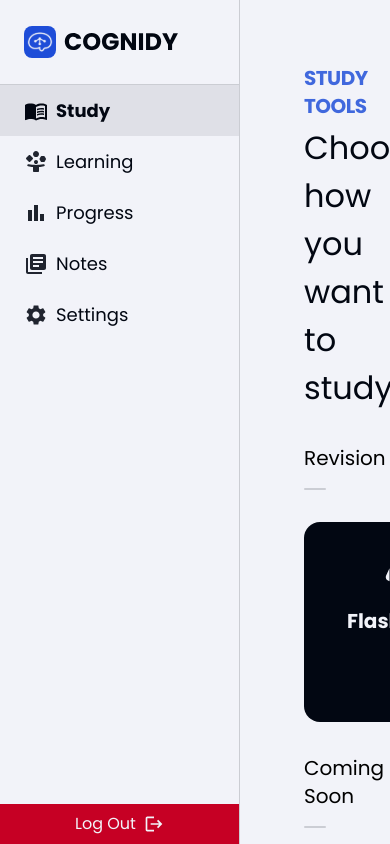
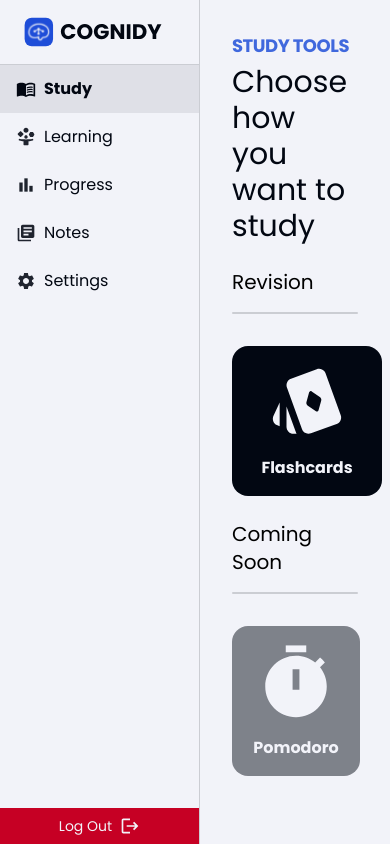
Before and after one commit to Mikadifo/CognidyFrontend, a Next.js app: page /dashboard/study in a window 390 px wide. Built offline with nearby package versions, Linux system fonts and the light colour scheme; sample sign-in values are in the browser's storage.

Commit message:
mod: sidebar and layout responsive

```diff
--- a/src/app/components/DashboardHeader.tsx
+++ b/src/app/components/DashboardHeader.tsx
@@ -10,9 +10,11 @@ export const DashboardHeader: FC<DashboardHeaderProps> = ({
   subheading,
 }) => (
   <div className="font-poppins flex flex-col gap-1">
-    <span className="text-xl font-bold text-brand-84 tracking-tight uppercase">
+    <span className="text-lg lg:text-xl font-bold text-brand-84 tracking-tight uppercase">
       {heading}
     </span>
-    <span className="text-dark font-normal text-[32px]">{subheading}</span>
+    <span className="text-dark font-normal text-3xl lg:text-[32px]">
+      {subheading}
+    </span>
   </div>
 );
--- a/src/app/components/SectionOption.tsx
+++ b/src/app/components/SectionOption.tsx
@@ -16,9 +16,11 @@ export const SectionOption: FC<SectionOptionProps> = ({
 }) => {
   if (disabled) {
     return (
-      <div className="bg-dark text-white flex flex-col gap-4 p-6 size-[200px] rounded-2xl items-center cursor-not-allowed opacity-[48%]">
-        <Icon />
-        <span className="font-bold font-poppins text-xl">{label}</span>
+      <div className="bg-dark text-white flex flex-col gap-3 lg:gap-4 p-4 lg:p-6 size-[150px] lg:size-[200px] rounded-2xl items-center cursor-not-allowed opacity-[48%]">
+        <Icon className="size-[96px] lg:size-[100px]" />
+        <span className="font-bold font-poppins text-base lg:text-xl">
+          {label}
+        </span>
       </div>
     );
   }
@@ -26,10 +28,12 @@ export const SectionOption: FC<SectionOptionProps> = ({
   return (
     <Link
       href={href}
-      className="bg-dark text-white flex flex-col gap-4 p-6 size-[200px] rounded-2xl items-center hover:scale-95 hover:opacity-95"
+      className="bg-dark text-white flex flex-col gap-3 lg:gap-4 p-4 lg:p-6 size-[150px] lg:size-[200px] rounded-2xl items-center hover:scale-95 hover:opacity-95"
     >
-      <Icon />
-      <span className="font-bold font-poppins text-xl">{label}</span>
+      <Icon className="size-[96px] lg:size-[100px]" />
+      <span className="font-bold font-poppins text-base lg:text-xl">
+        {label}
+      </span>
     </Link>
   );
 };
--- a/src/app/components/SideBar.tsx
+++ b/src/app/components/SideBar.tsx
@@ -46,10 +46,10 @@ export const SideBar: FC<SideBarProps> = ({ className }) => {
 
   return (
     <div
-      className={`flex flex-col h-screen min-w-[240px] w-[240px] bg-white border-e border-dark-16 sticky left-0 ${className}`}
+      className={`flex flex-col h-screen min-w-[200px] w-[200px] lg:min-w-[240px] lg:w-[240px] bg-white border-e border-dark-16 sticky left-0 ${className}`}
     >
-      <div className="p-6 border-b border-dark-16">
-        <Logo className="min-h-[36px] h-[36px]" />
+      <div className="p-4 lg:p-6 border-b border-dark-16">
+        <Logo className="h-8 min-h-8 lg:h-[36px]" />
       </div>
 
       <div className="flex flex-col h-full justify-between">
@@ -88,7 +88,7 @@ export const SideBar: FC<SideBarProps> = ({ className }) => {
 
         {/* Dynamic Footer Button */}
         <Button
-          className={`!rounded-none w-full ${
+          className={`!rounded-none w-full text-sm lg:text-base ${
             isGuest ? "!bg-brand hover:opacity-60" : "bg-red hover:bg-red-600"
           }`}
           icon={isGuest ? ArrowIcon : ExitIcon}
@@ -112,9 +112,9 @@ function Item({ icon: Icon, label, active, href }: ItemProps) {
   return (
     <a
       href={href}
-      className={`flex gap-2 text-dark text-[18px] font-poppins px-6 py-3 items-center ${active ? "bg-dark-08 font-bold" : "cursor-pointer hover:bg-dark-16"}`}
+      className={`flex gap-2 text-dark text-base lg:text-[18px] font-poppins px-4 lg:px-6 py-3 items-center ${active ? "bg-dark-08 font-bold" : "cursor-pointer hover:bg-dark-16"}`}
     >
-      {<Icon className={`size-6 ${active ? "" : "text-dark-88"}`} />}
+      {<Icon className={`size-5 lg:size-6 ${active ? "" : "text-dark-88"}`} />}
       <span>{label}</span>
     </a>
   );
--- a/src/app/dashboard/learning/page.tsx
+++ b/src/app/dashboard/learning/page.tsx
@@ -11,7 +11,7 @@ export const metadata = {
 
 export default function Learning() {
   return (
-    <div className="p-16 flex flex-col gap-8 w-full">
+    <div className="p-8 lg:p-16 flex flex-col gap-6 lg:gap-8 w-full">
       <DashboardHeader
         heading="Your Learning"
         subheading="Learn and grow with personalized study sessions and games!"
--- a/src/app/dashboard/notes/page.tsx
+++ b/src/app/dashboard/notes/page.tsx
@@ -8,7 +8,7 @@ export const metadata = {
 
 export default async function Notes() {
   return (
-    <div className="p-16 flex flex-col gap-16">
+    <div className="p-8 lg:p-16 flex flex-col gap-12 lg:gap-16">
       <DashboardHeader
         heading="Your Notes"
         subheading="Upload files or jot down your own study notes"
--- a/src/app/dashboard/progress/page.tsx
+++ b/src/app/dashboard/progress/page.tsx
@@ -12,7 +12,7 @@ export const metadata = {
 
 export default function Progress() {
   return (
-    <div className="p-16 flex flex-col gap-8 w-full">
+    <div className="p-8 lg:p-16 flex flex-col gap-6 lg:gap-8 w-full">
       <DashboardHeader
         heading="Your Progress"
         subheading="See how far you’ve come with clear insights and stats"
--- a/src/app/dashboard/study/page.tsx
+++ b/src/app/dashboard/study/page.tsx
@@ -12,7 +12,7 @@ export const metadata = {
 
 export default function Study() {
   return (
-    <div className="p-16 flex flex-col gap-8 w-full">
+    <div className="p-8 lg:p-16 flex flex-col gap-6 lg:gap-8 w-full">
       <DashboardHeader
         heading="Study tools"
         subheading="Choose how you want to study"
```
